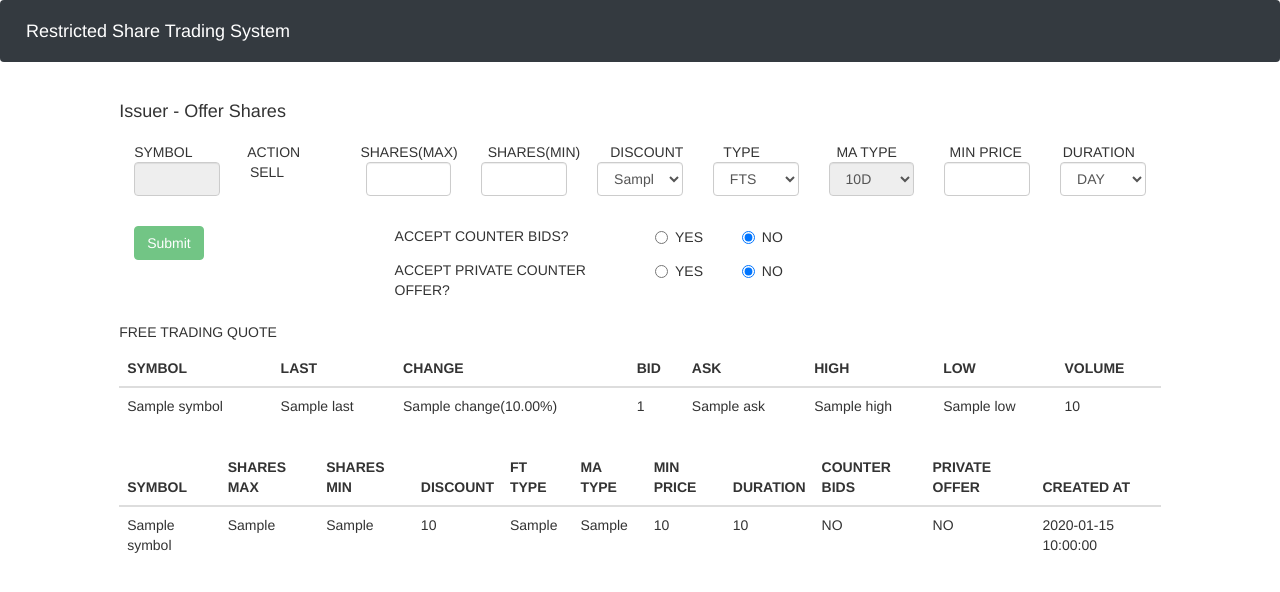
After one commit to yonadav-labs/stock, a Django app: template templates/i_post.html in a window 1280 px wide. The commit adds this page. Shown: the top 592 px of the page. Run offline with Django 3.2, Linux system fonts and the light colour scheme; the template is opened without the code that fills it: most values are stand-ins (such as "Sample title", 1, 10 or a date in 2020); some libraries are stand-ins or nearby versions.

Commit message:
work on seperare input tables

```diff
--- a/stock/urls.py
+++ b/stock/urls.py
@@ -24,4 +24,6 @@ urlpatterns = [
     url(r'^admin/', admin.site.urls),
     url(r'^$', home, name="home"),
     url(r'^get_body', get_body, name="get_body"),
+    url(r'^input', input, name="input"),
+    url(r'^i_post/(?P<symbol>.*)', i_post, name="i_post"),
 ]
--- a/templates/_input.html
+++ b/templates/_input.html
@@ -3,7 +3,7 @@
 
 {% if inputs %}
   {% for ii in inputs %}
-    <tr>
+    <tr data-symbol="{{ ii.symbol }}">
       <td>{{ ii.symbol }}</td>
       <td>{{ ii.last }}</td>
       <td>{{ ii|percent_change }}</td>
--- a/templates/base.html
+++ b/templates/base.html
@@ -13,6 +13,7 @@
     <script src="/static/js/moment-with-locales.js"></script>
     <script src="/static/js/bootstrap-datetimepicker.js"></script>
 
+    {% block css %}
     <style type="text/css">
       .tab-pane {
         padding: 20px;
@@ -26,6 +27,7 @@
         height: 34px !important;
       }
     </style>
+    {% endblock %}
   </head>
   <body>
    <nav class="navbar navbar-expand-sm bg-dark navbar-dark">
--- /dev/null
+++ b/templates/i_post.html
@@ -0,0 +1,210 @@
+{% extends 'base.html' %}
+
+{% block body %}
+
+<div class="container-fluid">
+    <div class="col-lg-12 col-xl-10 offset-xl-1">
+
+        <div class="row mt-3">
+            <h4>Issuer - Offer Shares</h4>
+        </div>
+        <div class="row mt-3">
+            <div class="col">
+                SYMBOL
+            </div>
+            <div class="col">
+                ACTION
+            </div>
+            <div class="col">
+                SHARES(MAX)
+            </div>
+            <div class="col">
+                SHARES(MIN)
+            </div>
+            <div class="col">
+                DISCOUNT
+            </div>
+            <div class="col">
+                TYPE
+            </div>
+            <div class="col">
+                MA TYPE
+            </div>
+            <div class="col">
+                MIN PRICE
+            </div>
+            <div class="col">
+                DURATION
+            </div>
+        </div>
+
+        <form method="post">
+            <div class="row">
+                {% csrf_token %}
+                <div class="col">
+                    <input type="text" class="form-control input_symbol" name="symbol" value="{% if form.symbol.value %}{{ form.symbol.value }}{% endif %}" readonly="">
+                </div>
+                <div class="col">
+                    SELL
+                    <input type="hidden" name="action" value="SELL">
+                </div>
+                <div class="col">
+                    <input type="text" name="shares_max" value='{% if form.shares_max.value %}{{ form.shares_max.value }}{% endif %}' class="form-control" required="">
+                </div>
+                <div class="col">
+                    <input type="text" name="shares_min" value='{% if form.shares_min.value %}{{ form.shares_min.value }}{% endif %}' class="form-control" required="">
+                </div>
+                <div class="col">
+                    <select class="form-control" name="discount">
+                        {% for ii in range_discount %}
+                        <option value="{{ ii }}" {% if ii == form.discount.value %} selected {% endif %}>{{ ii }}%</option>
+                        {% endfor %}
+                    </select>
+                </div>
+                <div class="col">
+                    <select class="form-control ft-type" name="ft_type">
+                        <option value="FTS" {% if form.ft_type.value == 'FTS' %} selected="" {% endif %}>FTS</option>
+                        <option value="MA" {% if form.ft_type.value == 'MA' %} selected="" {% endif %}>MA</option>
+                    </select>
+                </div>
+                <div class="col">
+                    <select class="form-control ma-type" name="ma_type" {% if form.ft_type.value != 'MA' %} disabled="" {% endif %}>
+                        <option value="10D" {% if form.ma_type.value == '10D' %} selected="" {% endif %}>10D</option>
+                        <option value="30D" {% if form.ma_type.value == ' 30D' %} selected="" {% endif %}>30D</option>
+                    </select>
+                </div>
+                <div class="col">
+                    <input type="number" step="0.01" class="form-control" name="min_price" value="{{ form.min_price.value }}" min="0" required="">
+                </div>
+                <div class="col">
+                    <select class="form-control" name="duration">
+                        <option value="DAY" {% if form.duration.value == 'DAY' %} selected="" {% endif %}>DAY</option>
+                        <option value="GTC" {% if form.duration.value == 'GTC' %} selected="" {% endif %}>GTC</option>
+                    </select>
+                </div>
+            </div>
+
+            <div class="row mt-5">
+                <div class="col-md-3">
+                    <input type="submit" value="Submit" class="btn btn-success btn-submit" disabled>
+                </div>
+
+                <div class="col-md-3">
+                    ACCEPT COUNTER BIDS?
+                </div>
+
+                <div class="col-md-1">
+                    <label class="radio-inline">
+                        <input type="radio" name="accept_counter_bids" {% if form.accept_counter_bids.value %} checked="" {% endif %} value="true">YES</label>
+                </div>
+
+                <div class="col-md-1">
+                    <label class="radio-inline">
+                        <input type="radio" name="accept_counter_bids" {% if not form.accept_counter_bids.value %} checked="" {% endif %} value="false">NO</label>
+                </div>
+            </div>
+            <div class="row">
+                <div class="offset-md-3 col-md-3">
+                    ACCEPT PRIVATE COUNTER OFFER?
+                </div>
+
+                <div class="col-md-1">
+                    <label class="radio-inline">
+                        <input type="radio" name="accept_private_counter_offer" {% if form.accept_private_counter_offer.value %} checked="" {% endif %} value="true">YES</label>
+                </div>
+
+                <div class="col-md-1">
+                    <label class="radio-inline">
+                        <input type="radio" name="accept_private_counter_offer" value="false" {% if not form.accept_private_counter_offer.value %} checked="" {% endif %}>NO</label>
+                </div>
+            </div>
+        </form>
+
+        <div class="row mt-4">
+            <h5>FREE TRADING QUOTE</h5>
+        </div>
+        <div class="row">
+            <div class="table-responsive">
+                <table class="table">
+                    <thead>
+                        <tr>
+                            <th>SYMBOL</th>
+                            <th>LAST</th>
+                            <th>CHANGE</th>
+                            <th>BID</th>
+                            <th>ASK</th>
+                            <th>HIGH</th>
+                            <th>LOW</th>
+                            <th>VOLUME</th>
+                        </tr>
+                    </thead>
+                    <tbody class="input_body">
+                        {% include '_input.html' %}
+                    </tbody>
+                </table>
+            </div>
+        </div>
+
+        <div class="row mt-2">
+            <div class="table-responsive">
+                <table class="table">
+                    <thead>
+                        <tr>
+                            <th>SYMBOL</th>
+                            <th>SHARES MAX</th>
+                            <th>SHARES MIN</th>
+                            <th>DISCOUNT</th>
+                            <th>FT TYPE</th>
+                            <th>MA TYPE</th>
+                            <th>MIN PRICE</th>
+                            <th>DURATION</th>
+                            <th>COUNTER BIDS</th>
+                            <th>PRIVATE OFFER</th>
+                            <th>CREATED AT</th>
+                        </tr>
+                    </thead>
+                    <tbody class="output_body">
+                        {% include '_output.html' %}
+                    </tbody>
+                </table>
+            </div>
+        </div>
+    </div>
+</div>
+
+{% endblock %}
+
+{% block js %}
+<script type="text/javascript">
+    $('.ft-type').change(function() {
+        var ft_type = $(this).val();
+        console.log(ft_type);
+
+        if (ft_type == 'MA') {
+            $('.ma-type').removeAttr('disabled');
+        } else {
+            $('.ma-type').attr('disabled', true);
+        }
+    });
+
+    $('.input_symbol').keyup(function() {
+        jQuery.ajax({
+            type: 'get',
+            url: '/get_body',
+            data: {
+                symbol: $('.input_symbol').val()
+            },
+            success: function(res) {
+                jQuery('.input_body').html(res.input_html);
+                jQuery('.output_body').html(res.output_html);
+
+                if (res.can_submit) {
+                    $('.btn-submit').removeAttr('disabled');
+                } else {
+                    $('.btn-submit').attr('disabled', true);
+                }
+            }
+        });
+    });
+</script>
+{% endblock %}
```
Also changed, not shown: general/views.py (+20 -0 lines), templates/i_table.html (added, +48 -0 lines).
